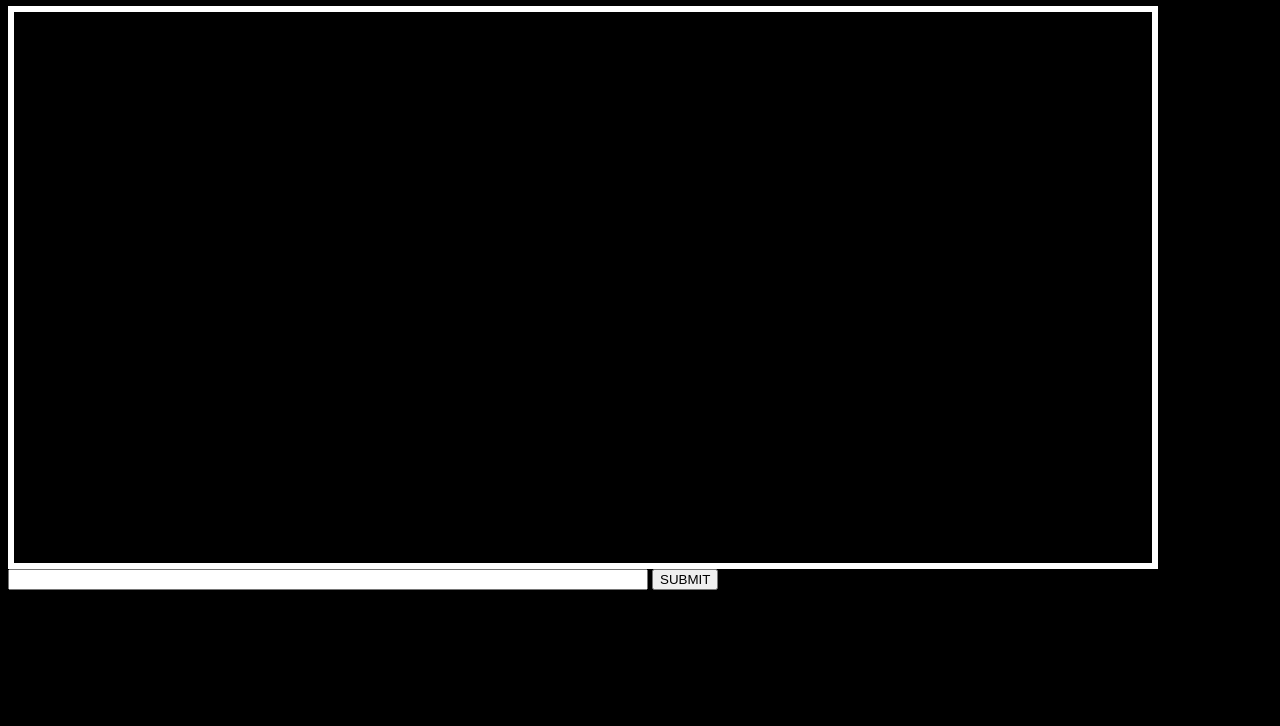
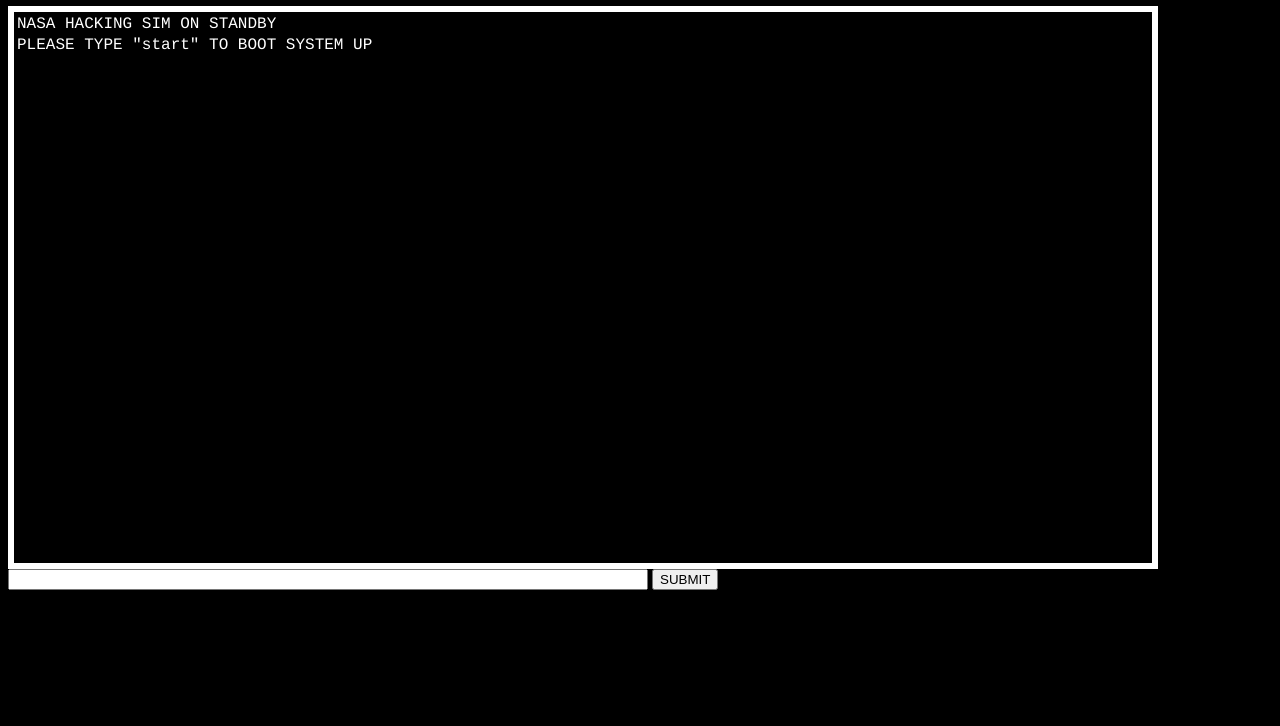
Before and after one commit to robly18/robly18.github.io, a plain HTML site: page index.html in a window 1280 px wide. Shown: the part 74-800 px from the top of the page. Drawn offline with Linux system fonts and the light colour scheme.

Commit message:
for real this time

```diff
--- a/index.html
+++ b/index.html
@@ -35,7 +35,7 @@
 
     <body bgcolor=black>
         <h1 class="console">NASA HACKING TERMINAL (Written in Pascal)</h1>
-        <div class="console" id="cnsl temp">
+        <div class="console" id="cnsl">
         </div>
         <form onsubmit="submitText(); return false;" autocomplete="off">
             <input type="text" name="command" id="command" style="width:50%"/>
```
